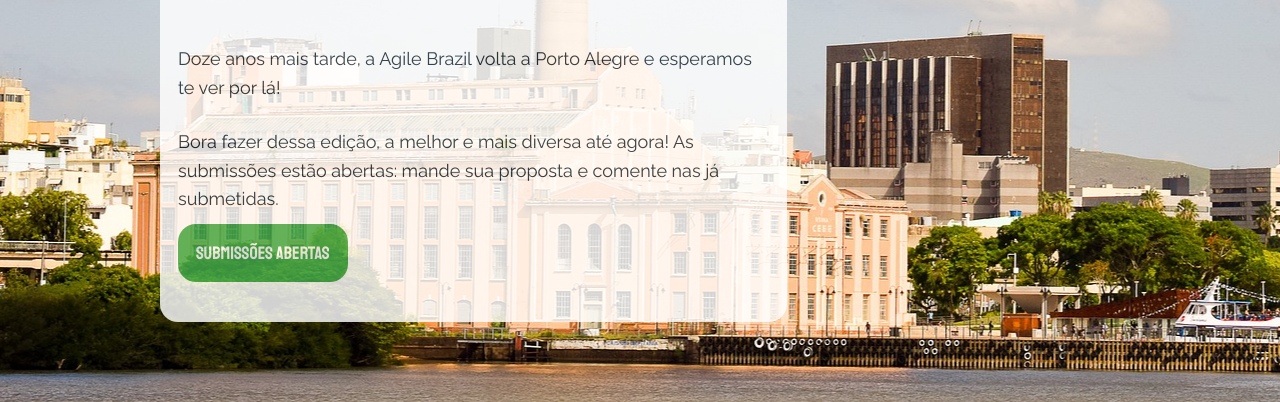
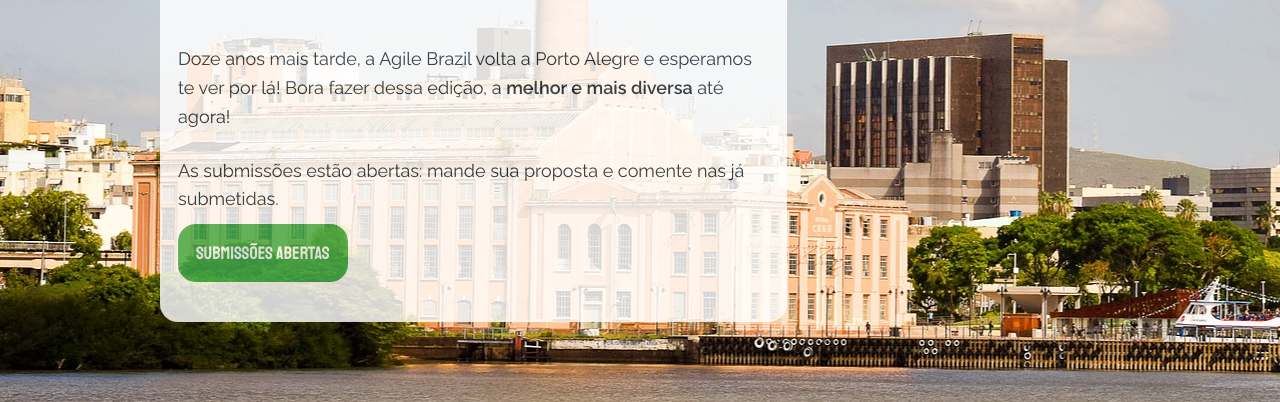
Before and after one commit to agile-alliance-brazil/agilebrazil-hotsite-2022, a plain HTML site: page index.html in a window 1280 px wide. Shown: the part 398-800 px from the top of the page. Drawn offline with Linux system fonts and the light colour scheme.

Commit message:
Movendo texto entre parágrafos

```diff
--- a/index.html
+++ b/index.html
@@ -42,9 +42,9 @@
         <h4>Porto Alegre, 5 a 7/outubro</h4>
         <br>
 
-        <p>Doze anos mais tarde, a Agile Brazil volta a Porto Alegre e esperamos te ver por lá!</p>
+        <p>Doze anos mais tarde, a Agile Brazil volta a Porto Alegre e esperamos te ver por lá! Bora fazer dessa edição, a <strong>melhor e mais diversa</strong> até agora!</p>
 
-        <p>Bora fazer dessa edição, a melhor e mais diversa até agora! As submissões estão abertas: mande sua proposta e comente nas já submetidas.</p>
+        <p>As submissões estão abertas: mande sua proposta e comente nas já submetidas.</p>
 
         <a href="https://submissoes.agilebrazil.com/">Submissões abertas</a>
       </div>
```
